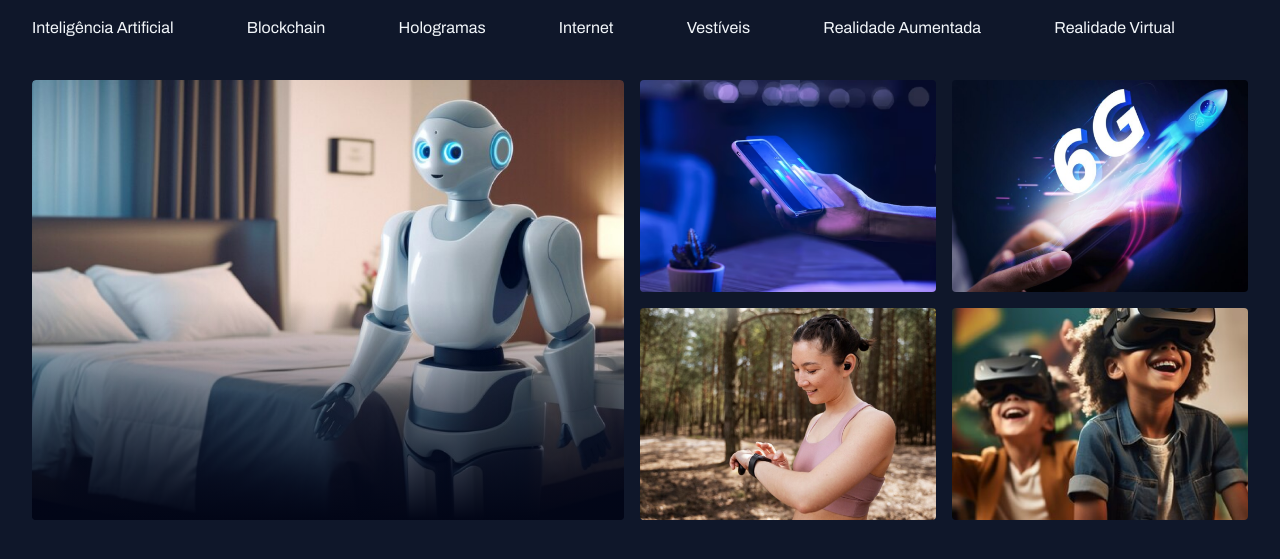
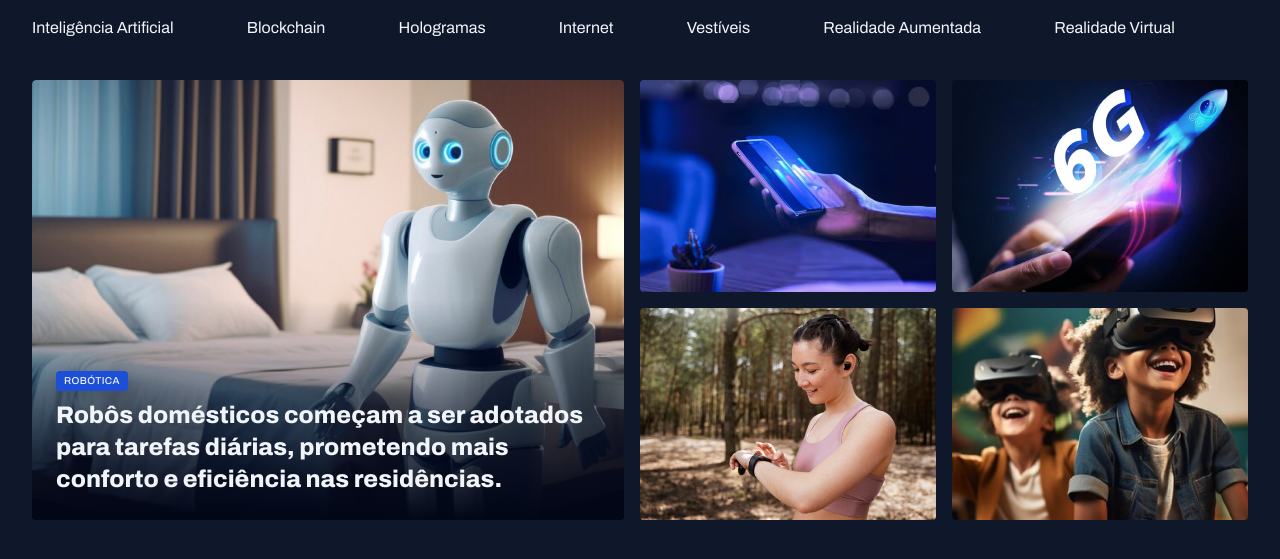
Before and after one commit to ZNKaua/Portal-De-Noticias, a plain HTML site: page index.html in a window 1280 px wide. Shown: the part 61-620 px from the top of the page. Drawn offline with Linux system fonts and the light colour scheme.

Commit message:
Ajustando o conteúdo do card

```diff
--- a/index.html
+++ b/index.html
@@ -43,9 +43,13 @@
 
     <main class="grid container">
         <section id="featured" class="grid grid-flow-col gap-16">
-            <div class="card">
+            <figure class="card">
                 <img src="styles/imagens/Image 01.png" alt="">
-            </div>
+                <figcaption>
+                    <span class="content-tag">robótica</span>
+                    <h2 class="text-2xl">Robôs domésticos começam a ser adotados para tarefas diárias, prometendo mais conforto e eficiência nas residências.</h2>
+                </figcaption>
+            </figure>
 
           <div class="grid grid-cols-2 gap-16">
             <div>
--- a/styles/global.css
+++ b/styles/global.css
@@ -53,3 +53,15 @@ img {
 main {
     margin-top: 40px;
 }
+
+.content-tag {
+    display: inline-block;
+    background-color: var(--brand-color-dark);
+    padding: 4px 8px;
+    border-radius: 4px;
+    font: 500 10px/1.2 var(--font-family);
+    text-transform: uppercase;
+    letter-spacing: 0.04em;
+    color: var(--text-color-primary);
+    box-shadow: 0px 4px 16px rgba(2, 6, 23, 0.25);
+}
--- a/styles/sections.css
+++ b/styles/sections.css
@@ -23,4 +23,15 @@
       #020617 100%
     );
   }
+
+  figcaption {
+    position: absolute;
+    bottom: 0;
+
+    padding: 24px;
+
+    h2 {
+      margin-top: 8px;
+    }
+  }
 }
--- a/styles/utility.css
+++ b/styles/utility.css
@@ -13,3 +13,19 @@
 .gap-16 {
     gap: 16px;
 }
+
+.text-2xl {
+  font: var(--h1);
+}
+
+.text-xl {
+  font: var(--h2);
+}
+
+.text-lg {
+  font: var(--h3);
+}
+
+.text-sn {
+  font: var(--text-sm);
+}
```
